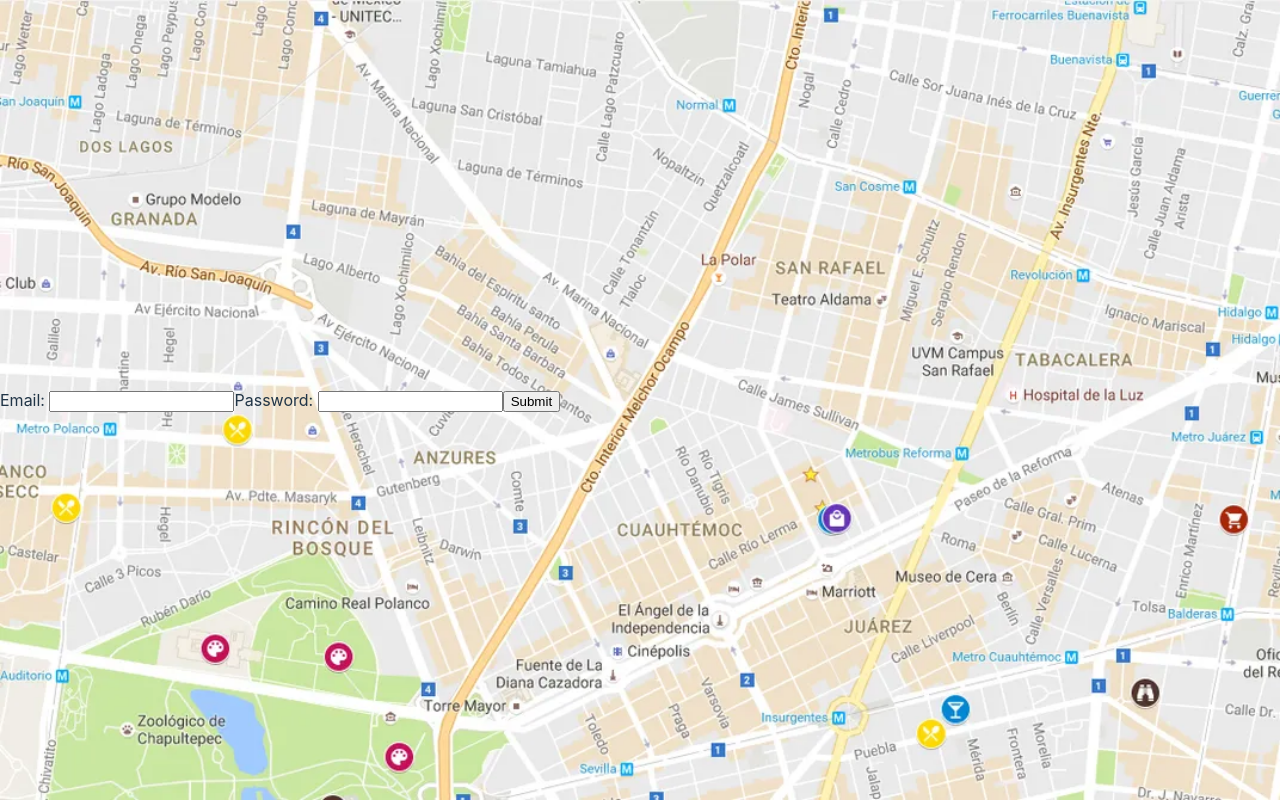
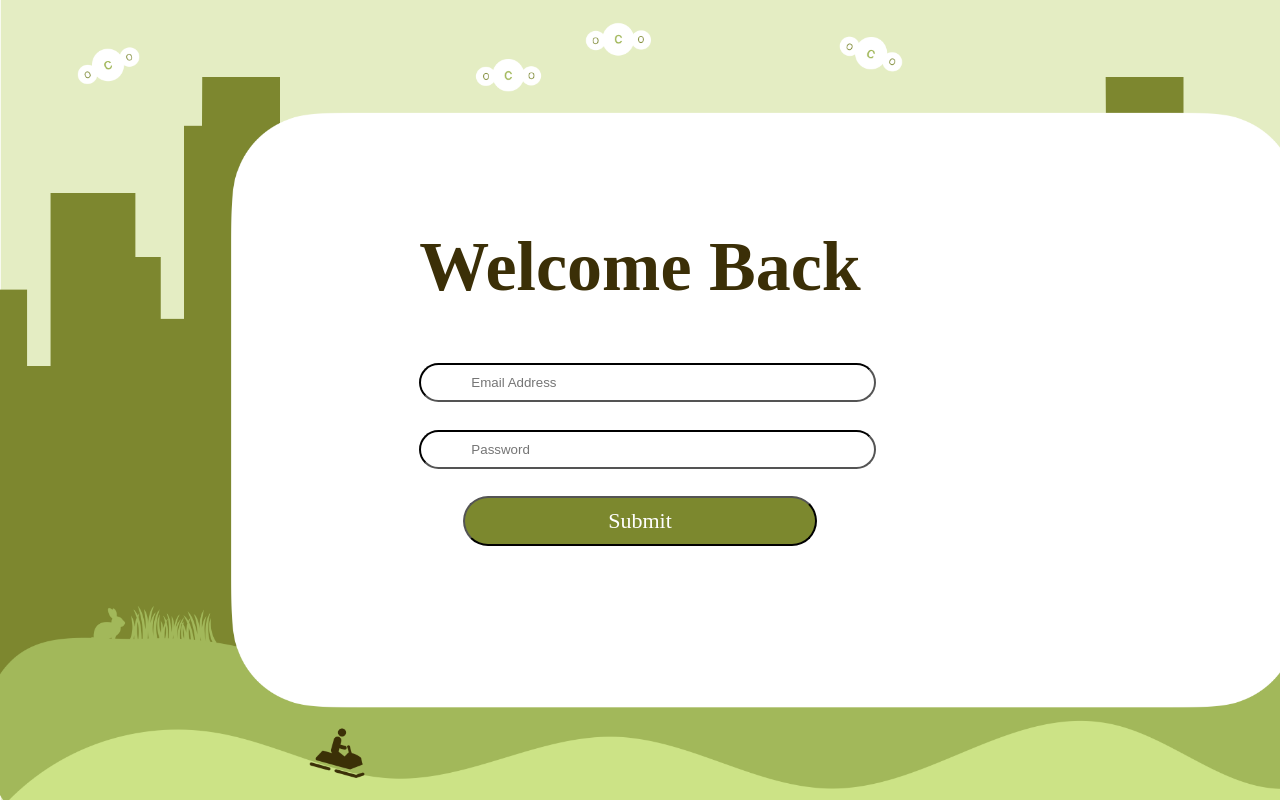
Before and after one commit to Joe-Yoo/SusComWebApp, a React (Vite) app in the folder frontend/: page /login in a window 1280 px wide. Built offline with nearby package versions, Linux system fonts and the light colour scheme.

Commit message:
The styling for the login page is complete

```diff
--- a/frontend/src/pages/Login.jsx
+++ b/frontend/src/pages/Login.jsx
@@ -1,7 +1,6 @@
 import { Outlet, Link, useNavigate } from "react-router-dom";
 import { signInWithEmailAndPassword } from "firebase/auth";
 import { auth } from "../firebase";
-import "../styles/Login.css";
 
 const Login = () => {
   const navigate = useNavigate();
@@ -46,24 +45,66 @@ const Login = () => {
       <style>
         {`
           body {
-            background-image: url('src/styles/google map temp img.webp');
+            background-image: url('src/pages/LoginBackground.png');
             background-repeat: no-repeat;
             background-size:cover;
+            display: flex;
+            justify-content: center;
+            align-items: center;
+            font-family: Sans Serif;
           }
+          h1 {
+            font-size: 70px;
+            color: #3B2F07;
+            margin-top: -5%;
+          }
+          form {
+            text-align: left;
+          }
+          input {
+            padding: 10px 50px;
+            width: 80%;
+            margin-bottom: 1%;
+            border-radius: 25px;
+            border-color: black;
+          }
+          #submit_container {
+            margin-top: 5%;
+            text-align: center;
+          }
+          #submit_button {
+            padding: 10px;
+            border-radius: 25px;
+            border-color: black;
+            background-color: #7C882E;
+            color: white;
+            font-size: 22px;
+            font-family: Sans Serif;
+            text-weight: 400;
+          }
+          #submit_button:hover {
+            background-color: #3B2F07;
         `}
       </style>
-      <div>
+      <section id="textSection">
+        <h1>Welcome Back</h1>
+        <div id="form_container">
           <form
             name="myForm"
             action="/action_page.php"
             onSubmit={handleSubmit}
             method="post"
           >
-          Email: <input type="email" name="femail" />
-          Password: <input type="password" name="fpassword" />
-          <input type="submit" value="Submit" />
+            <input type="email" placeholder="Email Address" name="femail" />
+            <br></br><br></br>
+            <input type="password" placeholder="Password" name="fpassword" />
+            <br></br>
+            <div id="submit_container">
+              <input id="submit_button" type="submit" value="Submit" />
+            </div>
           </form>
         </div>
+      </section>
     </>
   );
 };
```
Also changed, not shown: frontend/src/pages/LoginBackground.png (added). Lines whose indentation alone changed are shown as unchanged.
